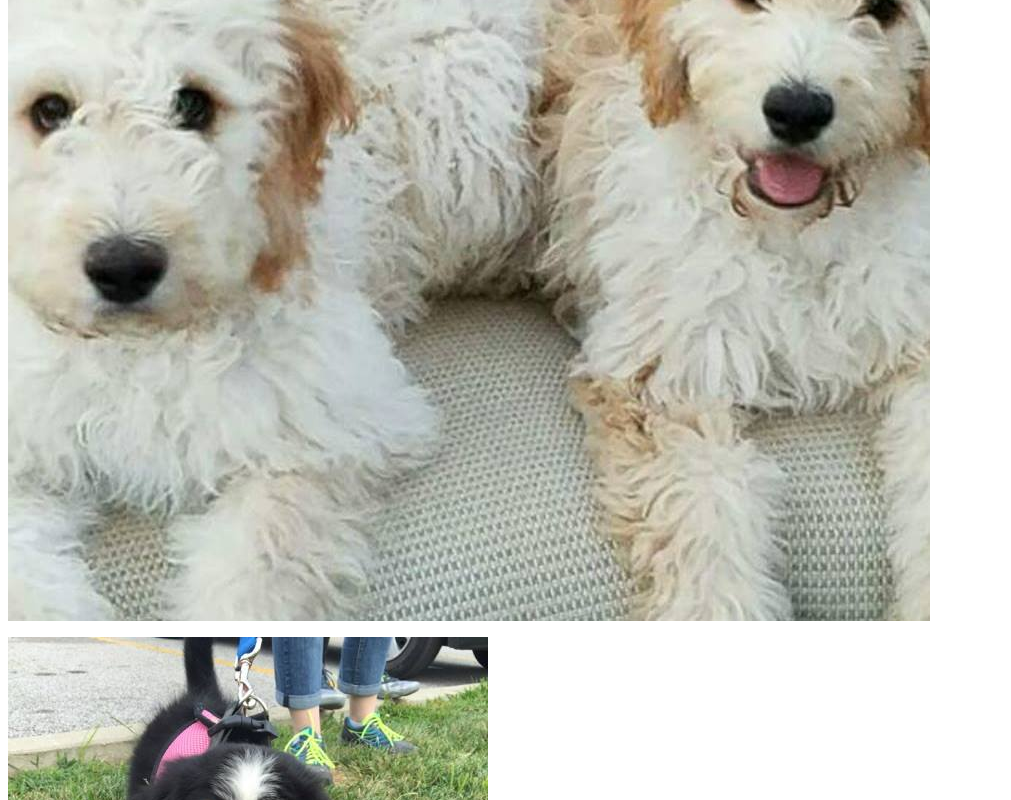
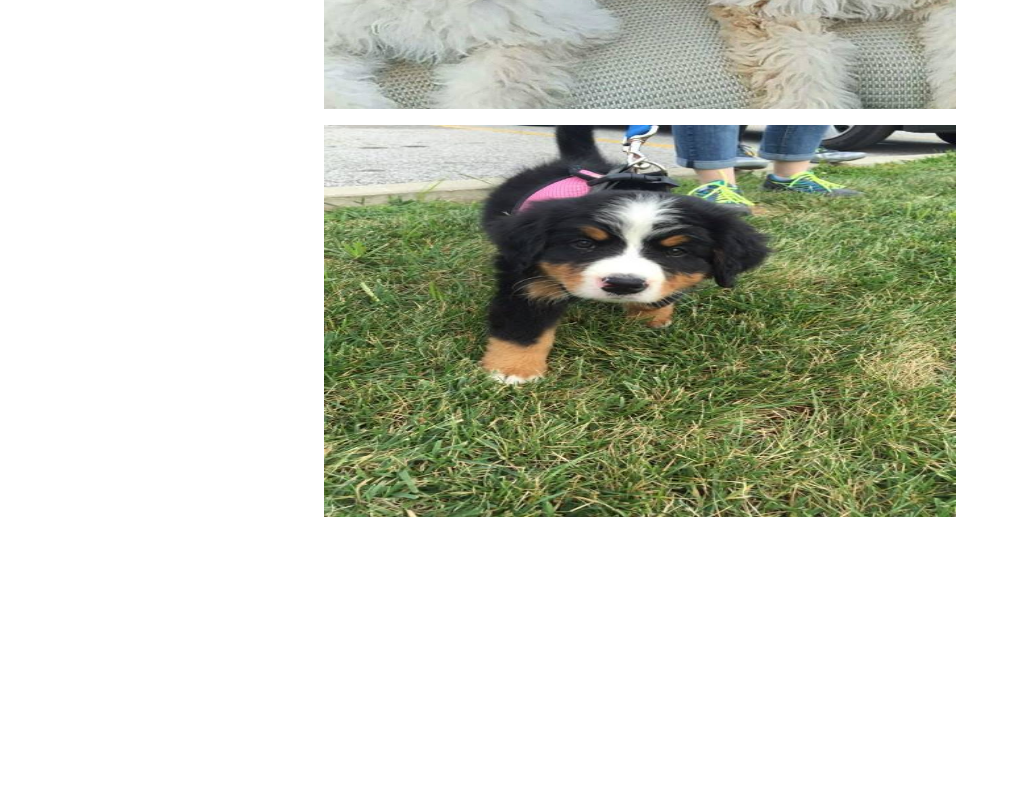
Before and after one commit to thezachcannon/thezachcannon.github.io, a website: page breeds.html in a window 1280 px wide. Shown: the part 920-1720 px from the top of the page, without its empty margins (0-1011 px from the left). After the commit the page ends 1453 px from the top, so only its background shows below. Drawn offline with Linux system fonts and the light colour scheme.

Commit message:
Initial Commit

```diff
--- a/breeds.html
+++ b/breeds.html
@@ -13,14 +13,14 @@
 </p>
 </div>
 
-<div ng-show="goldendoodleView">
-<img class="aboutPic" src="goldendoodle.jpg" />
+<div ng-show="goldendoodleView">style="height: 50%; width: 50%; display: block; margin-left: auto; margin-right:auto"
+<img style="height: 50%; width: 50%; display: block; margin-left: auto; margin-right:auto"src="goldendoodle.jpg" />
 <p>
 
 </p>
 </div>
 <div ng-show="berneseView">
-<img class="aboutPic" src="bernese.jpg" />
+<img style="height: 50%; width: 50%; display: block; margin-left: auto; margin-right:auto"src="bernese.jpg" />
 <p>
 </p>
 </div>
```
